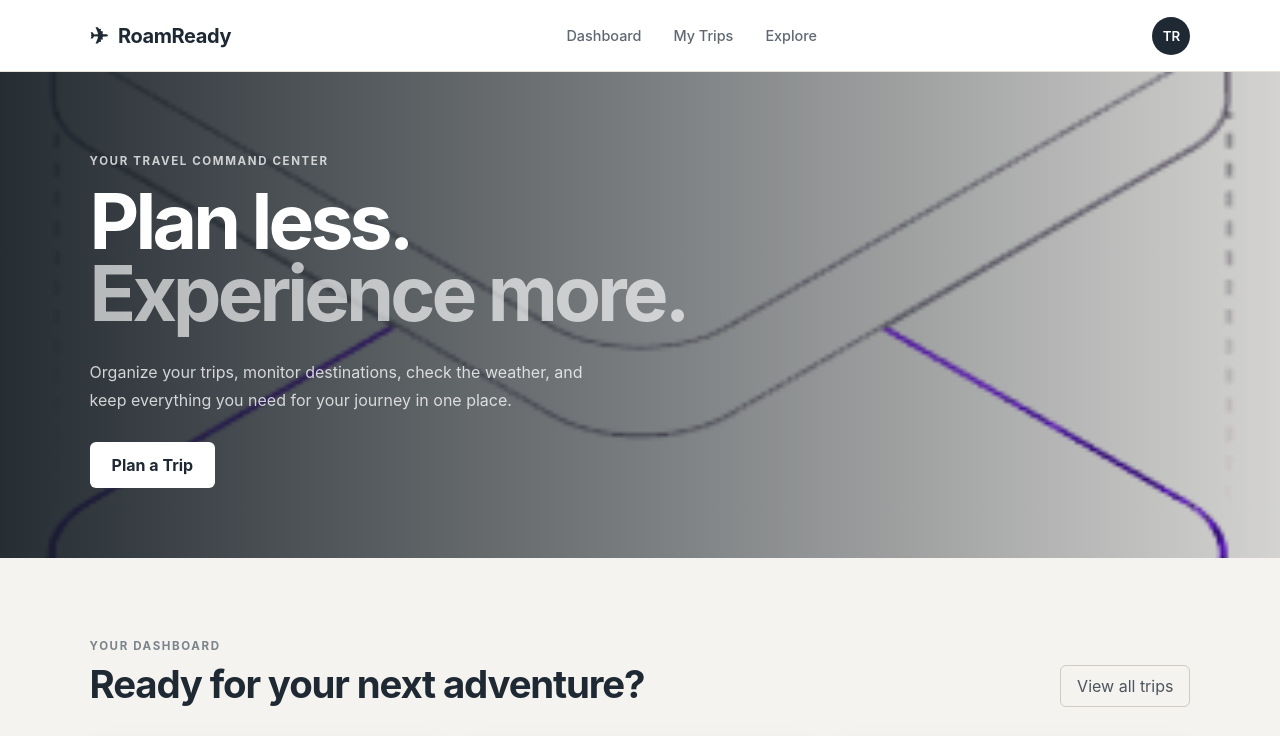
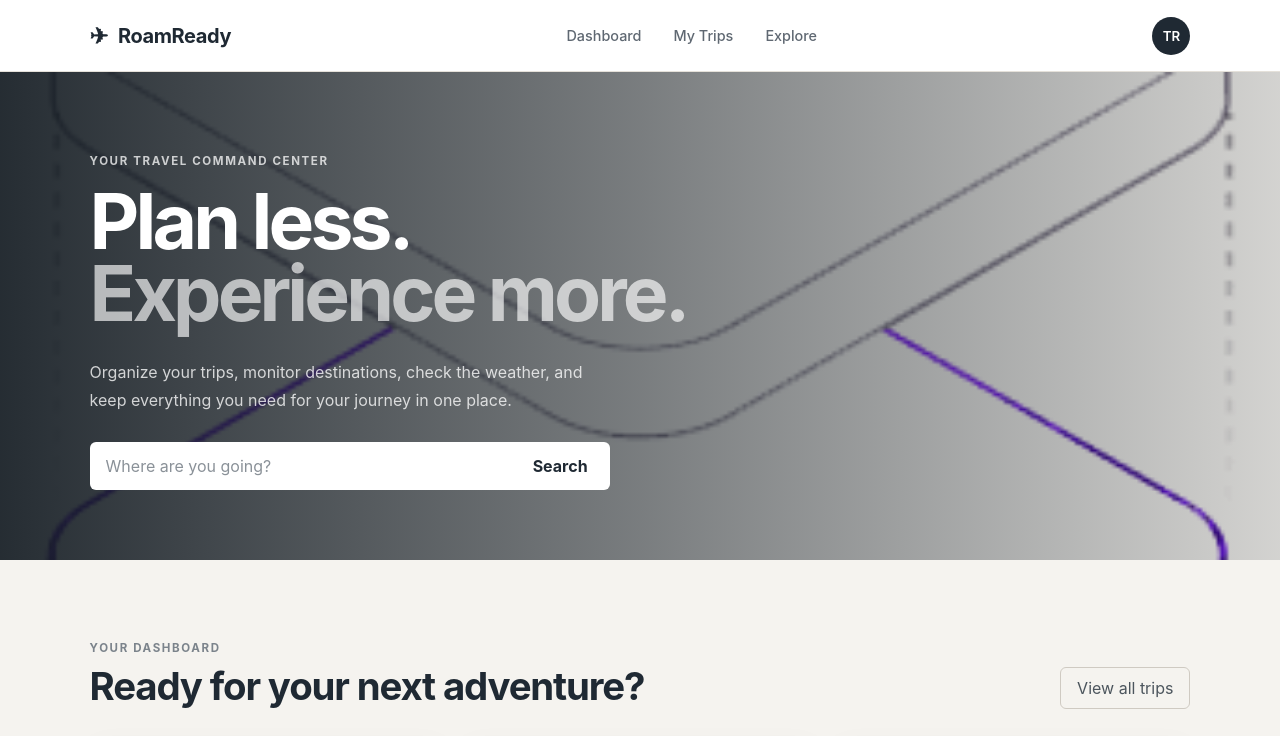
Before and after one commit to MAXIMUS-TURBO/RoamReady, a React (Vite) app: page / in a window 1280 px wide. Shown: the top 736 px of the page. Built offline with nearby package versions, Linux system fonts and the light colour scheme.

Commit message:
add search func with react state

```diff
--- a/src/App.css
+++ b/src/App.css
@@ -120,6 +120,30 @@
   border: none;
   cursor: pointer;
   font: inherit;
+}
+.search-form {
+  display: flex;
+  max-width: 520px;
+  margin-top: 28px;
+}
+
+.search-form input {
+  flex: 1;
+  min-width: 0;
+  padding: 14px 16px;
+  border: none;
+  border-radius: 6px 0 0 6px;
+  outline: none;
+  font: inherit;
+}
+
+.search-form input::placeholder {
+  color: #8a9198;
+}
+
+.search-form .primary-button {
+  margin: 0;
+  border-radius: 0 6px 6px 0;
 }
 
 .primary-button {
--- a/src/App.jsx
+++ b/src/App.jsx
@@ -2,142 +2,14 @@
 // // It includes a navigation bar, a hero section, and a dashboard section with cards
 // // for upcoming trips, current weather, and next activities.
 
-// import './App.css'
-
-// function App() {
-//   return (
-//     <div className="app">
-//       <nav className="navbar">
-//         <div className="logo">
-//           <span className="logo-icon" aria-hidden="true">✈</span>
-//           <span className="logo-text">RoamReady</span>
-//         </div>
-
-//         <div className="nav-links">
-//           <a href="#dashboard">Dashboard</a>
-//           <a href="#trips">My Trips</a>
-//           <a href="#explore">Explore</a>
-//         </div>
-
-//         <button className="profile-button">TR</button>
-//       </nav>
-
-//       <main>
-//         <section className="hero">
-//           <div className="hero-content">
-//             <p className="eyebrow">YOUR TRAVEL COMMAND CENTER</p>
-
-//             <h1>
-//               Plan less.
-//               <br />
-//               <span>Experience more.</span>
-//             </h1>
-
-//             <p className="hero-description">
-//               Organize your trips, monitor destinations, check the weather,
-//               and keep everything you need for your journey in one place.
-//             </p>
-
-//             <button className="primary-button">
-//               Plan a Trip
-//             </button>
-//           </div>
-//         </section>
-
-//         <section className="dashboard" id="dashboard">
-//           <div className="section-heading">
-//             <div>
-//               <p className="section-label">YOUR DASHBOARD</p>
-//               <h2>Ready for your next adventure?</h2>
-//             </div>
-
-//             <button className="secondary-button">
-//               View all trips
-//             </button>
-//           </div>
-
-//           <div className="dashboard-grid">
-//             <article className="card trip-card">
-//               <div className="card-header">
-//                 <div>
-//                   <p className="card-label">UPCOMING TRIP</p>
-//                   <h3>Tokyo, Japan</h3>
-//                 </div>
-
-//                 <span className="card-icon">✈</span>
-//               </div>
-
-//               <p className="trip-date">October 12 – October 20</p>
-
-//               <div className="trip-progress">
-//                 <div className="progress-bar">
-//                   <div className="progress-fill"></div>
-//                 </div>
-//                 <span>28 days away</span>
-//               </div>
-
-//               <button className="card-link">
-//                 View itinerary →
-//               </button>
-//             </article>
-
-//             <article className="card weather-card">
-//               <div className="card-header">
-//                 <div>
-//                   <p className="card-label">CURRENT WEATHER</p>
-//                   <h3>Tokyo</h3>
-//                 </div>
-
-//                 <span className="weather-icon">☀</span>
-//               </div>
-
-//               <div className="temperature">
-//                 72°
-//               </div>
-
-//               <p className="weather-description">
-//                 Clear skies
-//               </p>
-
-//               <div className="weather-details">
-//                 <span>Feels like 74°</span>
-//                 <span>Humidity 48%</span>
-//               </div>
-//             </article>
-
-//             <article className="card activity-card">
-//               <div className="card-header">
-//                 <div>
-//                   <p className="card-label">NEXT ACTIVITY</p>
-//                   <h3>Shibuya Crossing</h3>
-//                 </div>
-
-//                 <span className="card-icon">📍</span>
-//               </div>
-
-//               <p className="activity-time">Today · 3:00 PM</p>
-
-//               <p className="activity-description">
-//                 Explore one of Tokyo's most famous intersections.
-//               </p>
-
-//               <button className="card-link">
-//                 View details →
-//               </button>
-//             </article>
-//           </div>
-//         </section>
-//       </main>
-//     </div>
-//   )
-// }
-
-// export default App
 
 
 //this app uses componenets instead of one big code file.
 // This makes the code more modular and easier to maintain.
+
+
 import './App.css'
+import { useState } from 'react' //implement search functionality
 
 import Navbar from './components/Navbar'
 import Hero from './components/Hero'
@@ -146,12 +18,13 @@ import WeatherCard from './components/WeatherCard'
 import ActivityCard from './components/ActivityCard'
 
 function App() {
+  const [destination, setDestination] = useState('Tokyo, Japan')
   return (
     <div className="app">
       <Navbar />
 
       <main>
-        <Hero />
+        <Hero onSearch={setDestination} />
 
         <section className="dashboard" id="dashboard">
           <div className="section-heading">
@@ -166,9 +39,9 @@ function App() {
           </div>
 
           <div className="dashboard-grid">
-            <TripCard
-              destination="Tokyo, Japan"
-              dates="October 12 – October 20"
+                <TripCard
+              destination={destination}
+              dates="October 12 - October 20"
               daysAway="28"
             />
             <WeatherCard />
--- a/src/components/Hero.jsx
+++ b/src/components/Hero.jsx
@@ -1,7 +1,19 @@
 //this react component is the hero section
 // contains headline, desc, and a call-to-action button.
+import { useState } from 'react'
 
-function Hero() {
+function Hero({ onSearch }) {
+  const [destination, setDestination] = useState('')
+
+  function handleSearch(event) {
+    event.preventDefault()
+
+    if (!destination.trim()) {
+      return
+    }
+
+    onSearch(destination)
+  }
   return (
     <section className="hero">
       <div className="hero-content">
@@ -17,10 +29,18 @@ function Hero() {
           Organize your trips, monitor destinations, check the weather,
           and keep everything you need for your journey in one place.
         </p>
+        <form className="search-form" onSubmit={handleSearch}>
+          <input
+            type="text"
+            placeholder="Where are you going?"
+            value={destination}
+            onChange={(event) => setDestination(event.target.value)}
+          />
 
-        <button className="primary-button">
-          Plan a Trip
-        </button>
+          <button className="primary-button" type="submit">
+            Search
+          </button>
+        </form>
       </div>
     </section>
   )
```
